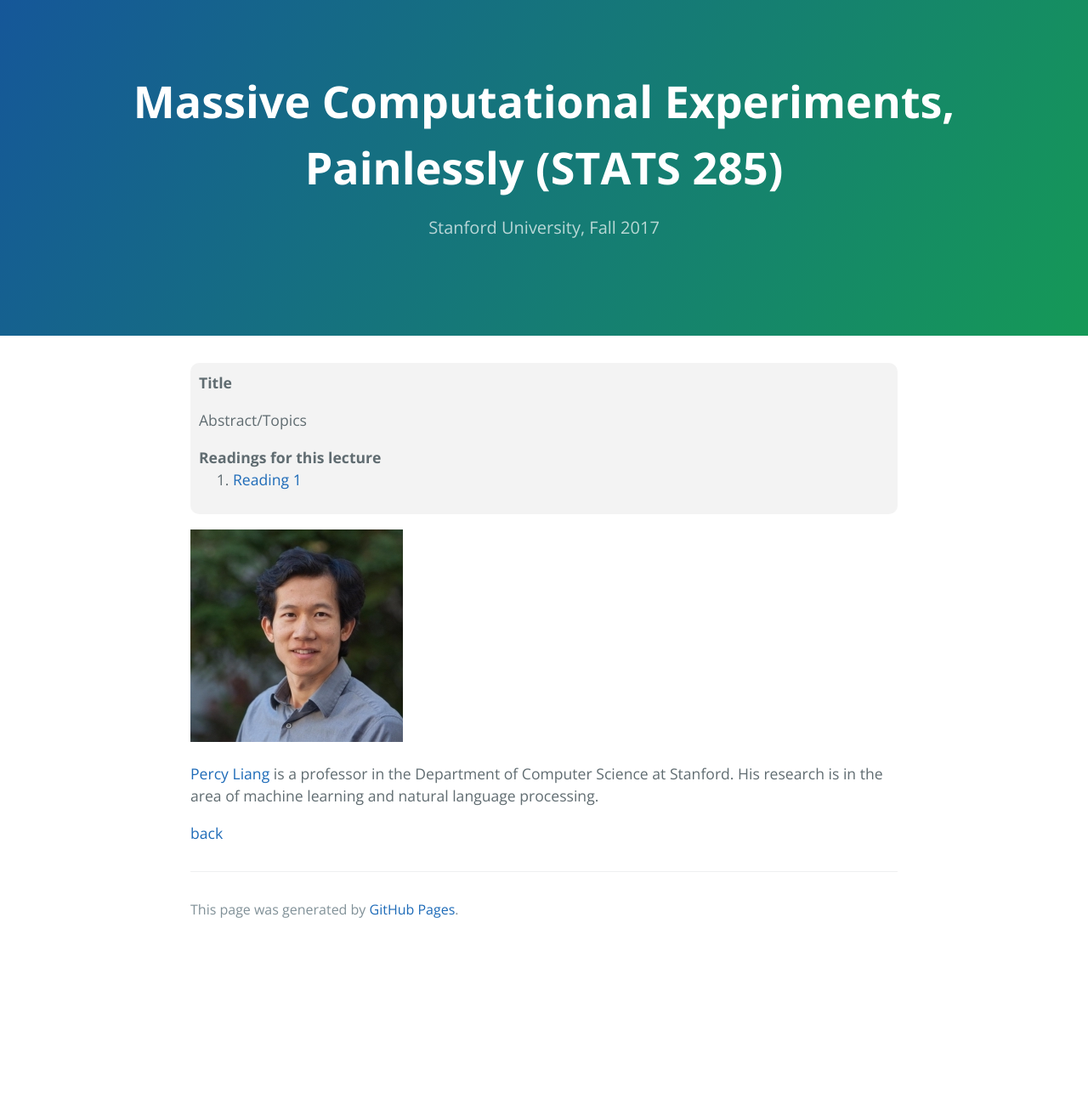
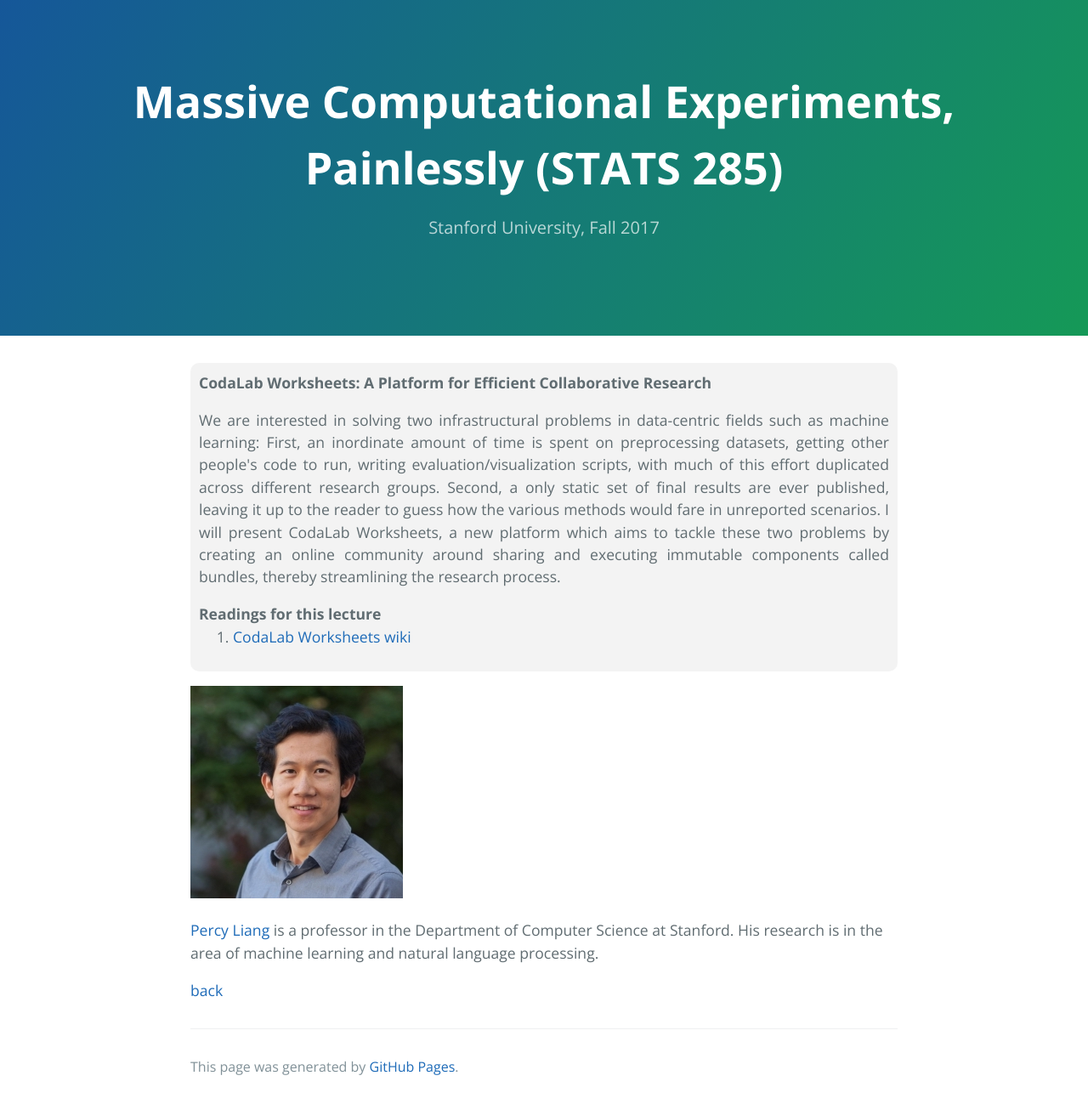
Before and after one commit to stats285/stats285.github.io, a Jekyll site: the page built from percy_lecture.md, in a window 1280 px wide. Shown: the whole page at 85% size. Built offline with Jekyll 4.4.1, drawn with Linux system fonts in a browser that asks for light colours; our own code applies the rules of GitHub Pages for plain Markdown files; the repository's description, which GitHub fills in, is left out; before the commit the page ends 1114 px from its top, so only the background shows below that.

Commit message:
percy lecture material added

```diff
--- a/percy_lecture.md
+++ b/percy_lecture.md
@@ -1,10 +1,10 @@
 <div class="abstract">
-<strong>Title</strong>
-<p align="justify">Abstract/Topics</p>
+<strong>CodaLab Worksheets: A Platform for Efficient Collaborative Research</strong>
+<p align="justify">We are interested in solving two infrastructural problems in data-centric fields such as machine learning: First, an inordinate amount of time is spent on preprocessing datasets, getting other people's code to run, writing evaluation/visualization scripts, with much of this effort duplicated across different research groups.  Second, a only static set of final results are ever published, leaving it up to the reader to guess how the various methods would fare in unreported scenarios.  I will present CodaLab Worksheets, a new platform which aims to tackle these two problems by creating an online community around sharing and executing immutable components called bundles, thereby streamlining the research process.</p>
 <strong>Readings for this lecture</strong>
 <ol>
 <li>
-<a href=""> Reading 1 </a>
+<a href="https://github.com/codalab/codalab-worksheets/wiki"> CodaLab Worksheets wiki </a>
 </li>
 </ol>
 </div>
```
